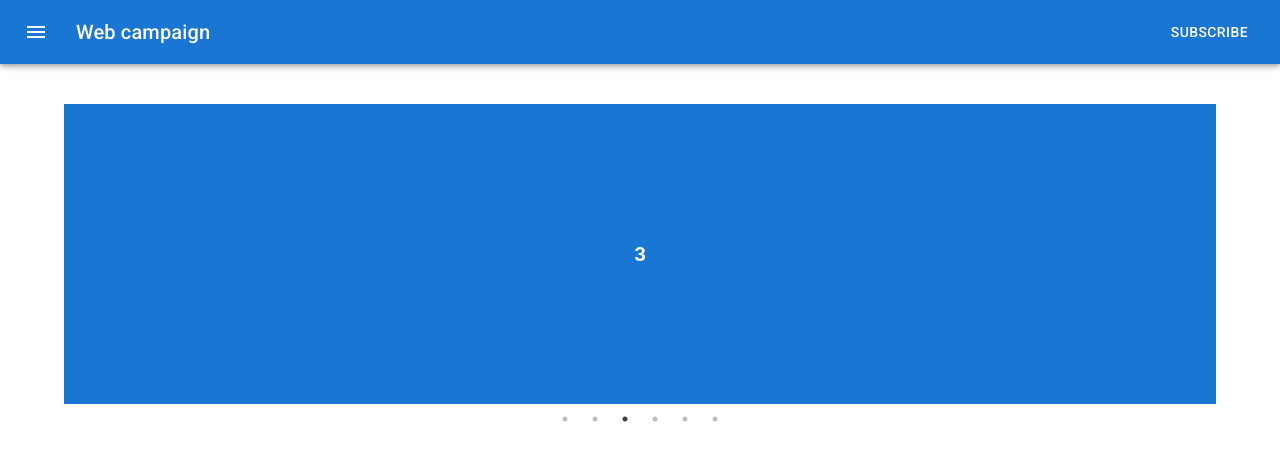
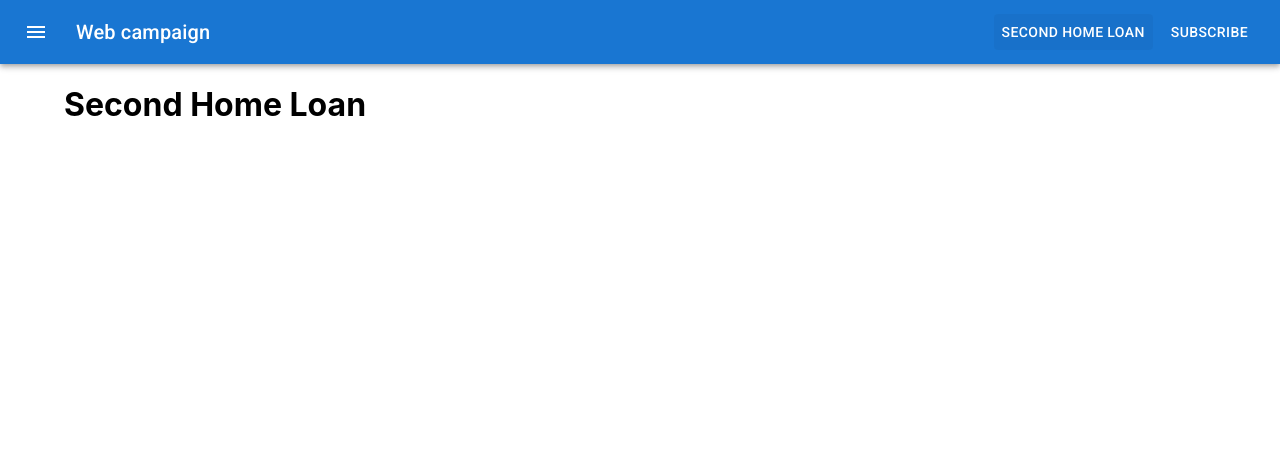
Before and after one commit to niawjunior/campaigns-sample, a React (Create React App) app: page /second-home-loan in a window 1280 px wide. Shown: the top 460 px of the page. Built offline with nearby package versions, Linux system fonts and the light colour scheme.

Commit message:
add second home loan page

```diff
--- a/src/App.js
+++ b/src/App.js
@@ -3,9 +3,13 @@ import { Switch, Route } from "react-router-dom";
 
 import Home from "./components/Home";
 import Subscribe from "./components/Subscribe";
+import SecondHomeLoan from "./components/SecondHomeLoan";
 function App() {
   return (
     <Switch>
+      <Route path="/second-home-loan">
+        <SecondHomeLoan />
+      </Route>
       <Route path="/subscribe">
         <Subscribe />
       </Route>
--- a/src/components/Layout.js
+++ b/src/components/Layout.js
@@ -13,10 +13,11 @@ import ListItem from "@mui/material/ListItem";
 import ListItemIcon from "@mui/material/ListItemIcon";
 import ListItemText from "@mui/material/ListItemText";
 import InboxIcon from "@mui/icons-material/MoveToInbox";
-import { Link } from "react-router-dom";
+import { Link, useLocation } from "react-router-dom";
 function Layout({ children }) {
   const [state, setState] = useState(false);
-
+  const location = useLocation();
+  console.log(location);
   const toggleDrawer = (open) => {
     setState(open);
   };
@@ -69,10 +70,33 @@ function Layout({ children }) {
               Web campaign
             </Typography>
             <Button
+              id="nav_bar_second_home_loan"
+              component={Link}
+              to={"/second-home-loan"}
+              variant="text"
+              color="inherit"
+              style={{
+                background:
+                  location?.pathname === "/second-home-loan"
+                    ? "rgba(0, 0, 0, 0.04)"
+                    : null,
+              }}
+            >
+              Second Home Loan
+            </Button>
+            <Button
               id="nav_bar_subscribe_button"
               component={Link}
               to={"/subscribe"}
+              variant="text"
               color="inherit"
+              style={{
+                marginLeft: "10px",
+                background:
+                  location?.pathname === "/subscribe"
+                    ? "rgba(0, 0, 0, 0.04)"
+                    : null,
+              }}
             >
               Subscribe
             </Button>
--- /dev/null
+++ b/src/components/SecondHomeLoan.js
@@ -0,0 +1,10 @@
+import Layout from "./Layout";
+const SecondHomeLoan = () => {
+  return (
+    <Layout>
+      <h1>Second Home Loan</h1>
+    </Layout>
+  );
+};
+
+export default SecondHomeLoan;
```
